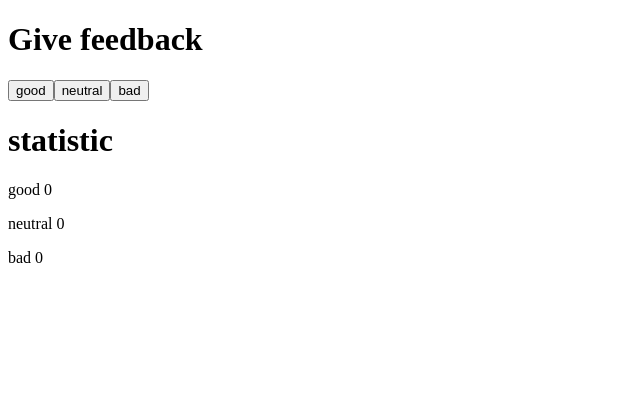
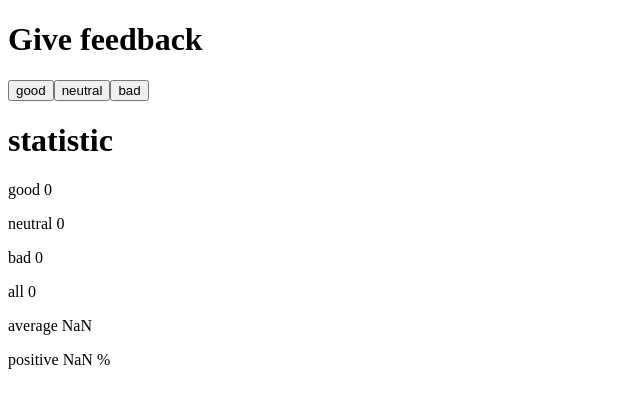
Before and after one commit to aa-r-ju/my-react-practice, a React (Vite) app: page / in a window 1280 px wide. Shown: the top 408 px of the page, without its empty margins (0-640 px from the left). Built offline with nearby package versions, Linux system fonts and the light colour scheme.

Commit message:
feat: completed 1.7 exercise

```diff
--- a/src/App.jsx
+++ b/src/App.jsx
@@ -27,6 +27,9 @@
       <p> good {good} </p>
       <p> neutral {neutral} </p>
       <p> bad {bad} </p>
+      <p> all {good + neutral + bad} </p>
+      <p> average {(good - bad)/(good + neutral + bad)} </p>
+      <p> positive {(good) / (good + neutral + bad) * 100} %</p>
     </div>
   )
 }
```
